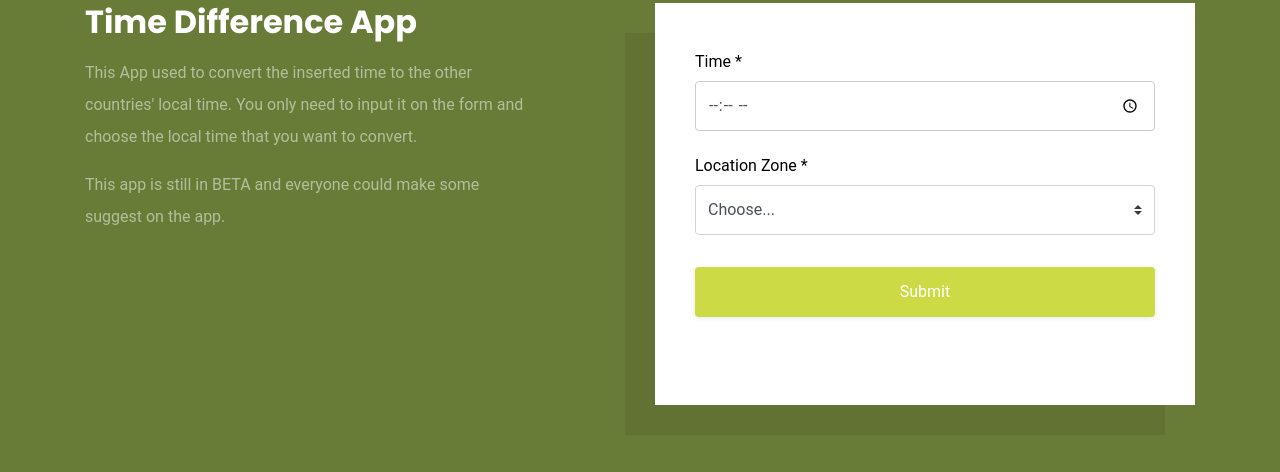
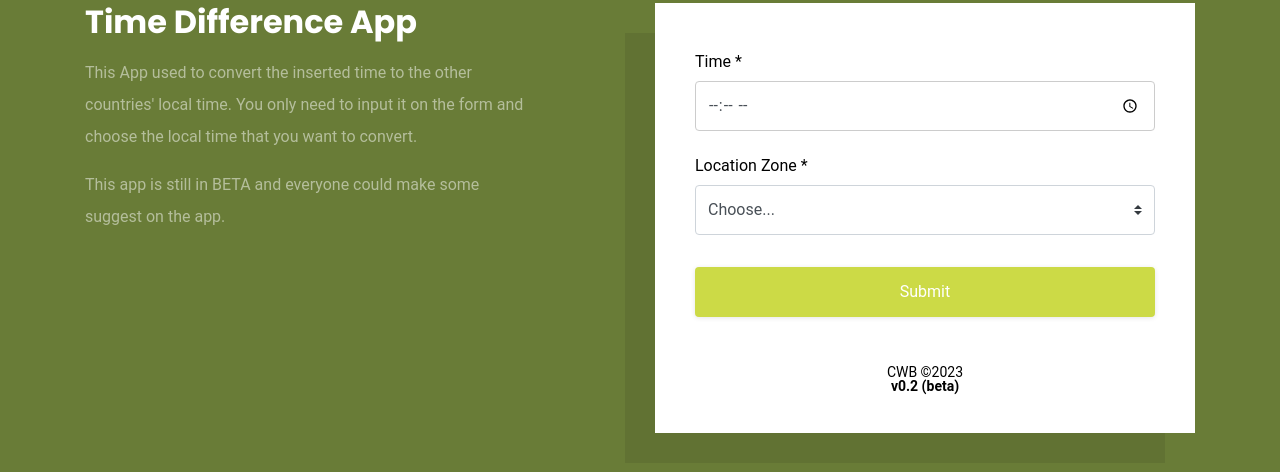
Before and after one commit to cwbj/time-convert, a PHP site: page / in a window 1280 px wide. Shown: the part 109-581 px from the top of the page. Run offline with PHP 8.4, Linux system fonts and the light colour scheme.

Commit message:
miscs: add version text and year

```diff
--- a/css/style.css
+++ b/css/style.css
@@ -117,3 +117,9 @@ label.error {
   padding: 3px 6px;
   font-size: 12px;
 }
+.version {
+  font-size: 14px;
+  color: #000;
+  text-align: center;
+  line-height: 1;
+}
--- a/index.php
+++ b/index.php
@@ -90,6 +90,12 @@
 								</div>
 							</div>
 						</form>
+
+						<div class="row">
+							<div class="col-md-12">
+								<div class="version">CWB &copy;<?php if(Date('Y') == "2023") echo "2023"; else echo "2023 - ".Date('Y'); ?><br><b>v0.2 (beta)</b></div>
+							</div>
+						</div>
 
 						<div id="form-message-warning mt-4"></div>
 						<div id="form-message-success">
```
